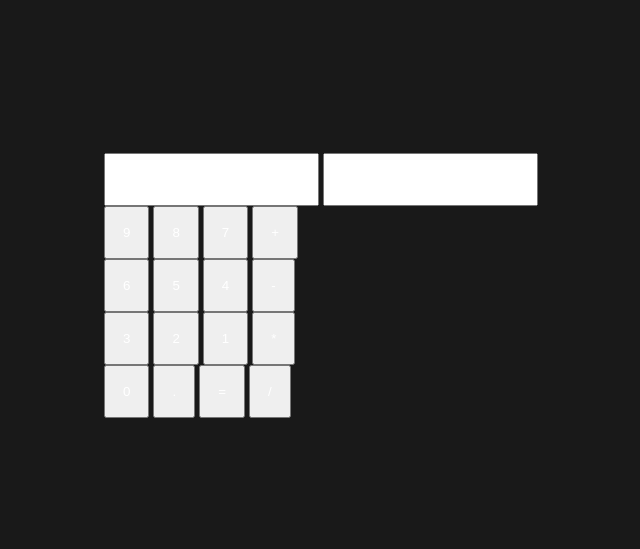
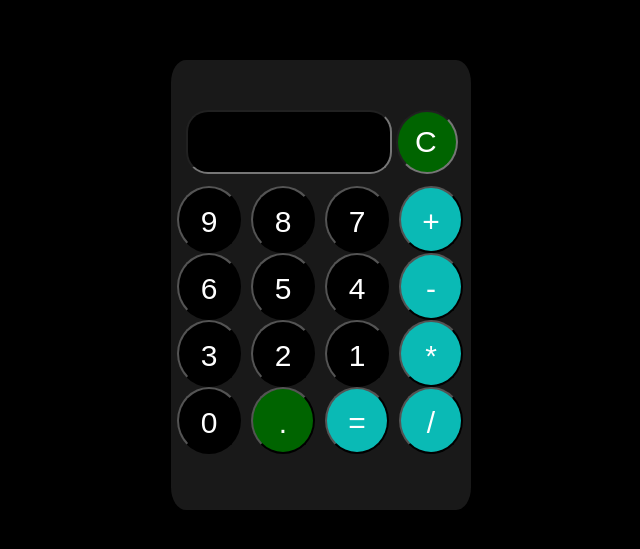
Before and after one commit to Gilpac/Calculadora, a plain HTML site: page index.html in a window 1280 px wide. Shown: the part 123-672 px from the top of the page, without its empty margins (327-967 px from the left). Drawn offline with Linux system fonts and the light colour scheme.

Commit message:
Terminei com o css da minha calculadora

```diff
--- a/estilo/calculadora.css
+++ b/estilo/calculadora.css
@@ -4,11 +4,64 @@ body{
     display: flex;
     align-items: center;
     justify-content: center;
-    background-color: #191919;
+    background-color: #000;
 }
 
 input{
     color: #fff;
     padding: 17px;
     outline: none;
+    font-size: 30px;
+    border-radius: 50%;
 }
+
+.main{
+    display: inline-block;
+    background-color: #191919;
+    border-radius: 5%;
+    height: 450px;
+    width: 300px;
+}
+
+.num-cor{
+    background-color: #000;
+    width: 64px;
+    height: 67px;
+    cursor: pointer;
+    margin-left: 6px;
+
+}
+
+.laranja{
+    background-color: #0abab5;
+}
+.ponto{
+    background-color: #006400;
+}
+
+.texto-cor{
+    width: 168px;
+    height: 26px;
+    border-radius: 22px;
+    letter-spacing: 5px;
+    text-align: center;
+    margin-bottom: 12px;
+    color: #fff;
+    background-color: #000;
+    margin-top: 50px;
+    margin-left: 15px;
+
+}
+
+.text-cor{
+    width: 24px;
+    height: 26px;
+    border-radius: 50%;
+    letter-spacing: 5px;
+    text-align: center;
+    margin-bottom: 12px;
+    cursor: pointer;
+    color: #fff;
+    background-color: #006400;
+
+}
--- a/index.html
+++ b/index.html
@@ -11,27 +11,27 @@
     <div class="main">
         <form action="" name="calculadoraa">
             <input type="text" class="texto-cor" name="text1" desabled>
-            <input type="text" class="texto-cor" name="text2" value="C" onclick="location.reload()"><br>
+            <input type="text" class="text-cor" name="text2" value="C" onclick="location.reload()"><br>
 
-            <input type="button" class="num-color" name="btn9" value="9" onclick="displaynum(btn9.value)">
-            <input type="button" class="num-color" name="btn8" value="8" onclick="displaynum(btn8.value)">
-            <input type="button" class="num-color" name="btn7" value="7" onclick="displaynum(btn7.value)">
-            <input type="button" class="num-azul" name="addbtn" value="+" onclick="displaynum(addbtn.value)"><br>
+            <input type="button" class="num-cor" name="btn9" value="9" onclick="displaynum(btn9.value)">
+            <input type="button" class="num-cor" name="btn8" value="8" onclick="displaynum(btn8.value)">
+            <input type="button" class="num-cor" name="btn7" value="7" onclick="displaynum(btn7.value)">
+            <input type="button" class="num-cor laranja" name="addbtn" value="+" onclick="displaynum(addbtn.value)"><br>
 
-            <input type="button" class="num-color" name="btn6" value="6" onclick="displaynum(btn6.value)">
-            <input type="button" class="num-color" name="btn5" value="5" onclick="displaynum(btn5.value)">
-            <input type="button" class="num-color" name="btn4" value="4" onclick="displaynum(btn4.value)">
-            <input type="button" class="num-color" name="subbtn" value="-" onclick="displaynum(subbtn.value)"><br>
+            <input type="button" class="num-cor" name="btn6" value="6" onclick="displaynum(btn6.value)">
+            <input type="button" class="num-cor" name="btn5" value="5" onclick="displaynum(btn5.value)">
+            <input type="button" class="num-cor" name="btn4" value="4" onclick="displaynum(btn4.value)">
+            <input type="button" class="num-cor laranja" name="subbtn" value="-" onclick="displaynum(subbtn.value)"><br>
 
-            <input type="button" class="num-color" name="btn3" value="3" onclick="displaynum(btn3.value)">
-            <input type="button" class="num-color" name="btn2" value="2" onclick="displaynum(btn2.value)">
-            <input type="button" class="num-color" name="btn1" value="1" onclick="displaynum(btn1.value)">
-            <input type="button" class="num-color" name="mbtn" value="*" onclick="displaynum(mbtn.value)"><br>
+            <input type="button" class="num-cor" name="btn3" value="3" onclick="displaynum(btn3.value)">
+            <input type="button" class="num-cor" name="btn2" value="2" onclick="displaynum(btn2.value)">
+            <input type="button" class="num-cor" name="btn1" value="1" onclick="displaynum(btn1.value)">
+            <input type="button" class="num-cor laranja" name="mbtn" value="*" onclick="displaynum(mbtn.value)"><br>
 
-            <input type="button" class="num-color" name="btn0" value="0" onclick="displaynum(btn0.value)">
-            <input type="button" class="num-color" name="btnponto" value="." onclick="displaynum(btnponto.value)">
-            <input type="button" class="num-color" name="igualbtn" value="=" onclick="text1.value=eval(text1.value)">
-            <input type="button" class="num-color" name="divbtn" value="/" onclick="displaynum(divbtn.value)"><br>
+            <input type="button" class="num-cor" name="btn0" value="0" onclick="displaynum(btn0.value)">
+            <input type="button" class="num-cor ponto" name="btnponto" value="." onclick="displaynum(btnponto.value)">
+            <input type="button" class="num-cor laranja" name="igualbtn" value="=" onclick="text1.value=eval(text1.value)">
+            <input type="button" class="num-cor laranja" name="divbtn" value="/" onclick="displaynum(divbtn.value)"><br>
         </form>
 
     </div>
```
